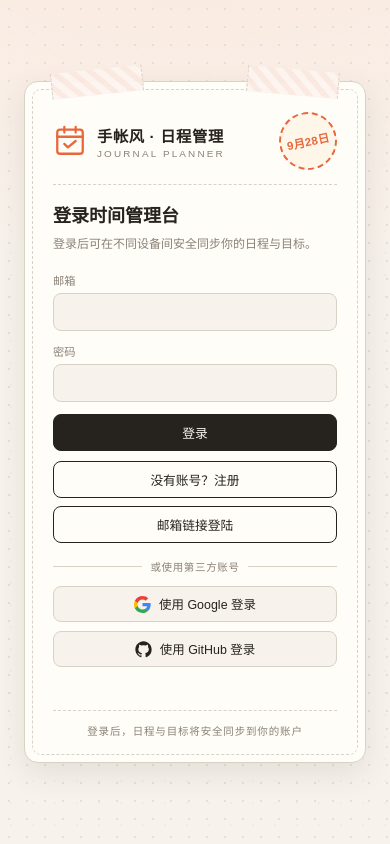
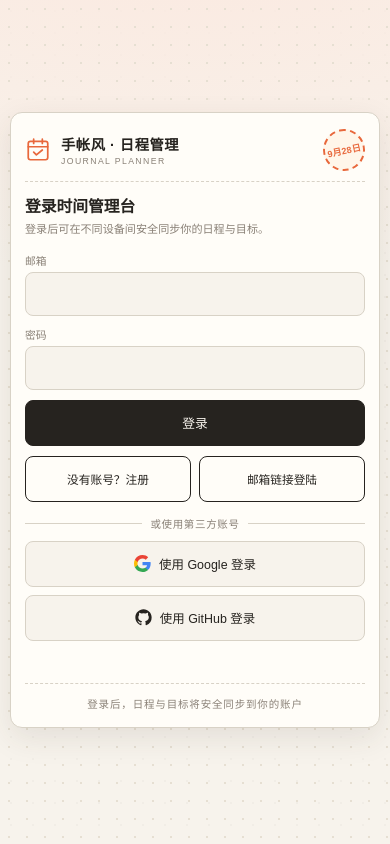
Before and after one commit to GitHubLizh/Time-Management-Planner, a website built with Vite: page index.html in a window 390 px wide. Built offline with nearby package versions, Linux system fonts and the light colour scheme; no server answers.

Commit message:
feat: 登录页小屏不再套用桌面构图——通栏卡片、去掉胶带与内层虚线框、次要按钮并排
手机首屏要的是能马上登录进去，不是把 400px 卡片等比缩小：≤640px 下隐藏 .tape 与
.auth-card::before 的第二层虚线框，品牌区/字号收紧，"注册""邮箱链接登陆"由两个整宽
按钮并排成一行（行内 width/margin 收进 .auth-alt 容器才能重排），输入框与按钮提到
46px+ 作拇指区。

同源 iframe 实测：卡片高 615px，390×844 无需滚动、320×640 仅溢出 3px；输入框 16px 字号
（不触发 iOS 聚焦放大）、高 47px。

顺带把 .auth-screen 改成 margin:auto 安全居中 + 100dvh。需说明：实测显示原来的
align-items:center 在此处并不会裁掉顶部——容器是 min-height，内容超高时它会跟着长，
两组写法量出来数值相同；改动的实际收益是 dvh 不受手机地址栏收放影响，但这条在桌面
仿真里无法测量，只算稳妥写法而非已验证的修复。

```diff
--- a/index.html
+++ b/index.html
@@ -481,10 +481,12 @@ canvas.chart{width:100%;height:170px}
 .deco-line{height:1px;background:repeating-linear-gradient(90deg,var(--line) 0 8px,transparent 8px 14px);margin:14px 0}
 
   /* ============ 认证 ============ */
-  .auth-screen{min-height:100vh;display:flex;align-items:center;justify-content:center;padding:24px;
+  .auth-screen{min-height:100vh;min-height:100dvh;display:flex;align-items:flex-start;justify-content:center;padding:24px;
     background-image:radial-gradient(var(--grid-line) 1.1px,transparent 1.1px),radial-gradient(1100px 480px at 50% -8%,var(--accent-soft),transparent 72%);
     background-size:18px 18px,100% 100%;}
-  .auth-card{position:relative;width:100%;max-width:400px;background:var(--card);border:1.5px solid var(--line);border-radius:14px;padding:30px 28px 22px;box-shadow:0 10px 30px rgba(60,50,40,.10)}
+  /* margin:auto 是安全居中：有余量时垂直居中，内容高于视口时退到顶部并可滚到全，
+     而 align-items:center 会让超高的卡片上下等量溢出，顶部永远滚不回去 */
+  .auth-card{position:relative;width:100%;max-width:400px;margin:auto;background:var(--card);border:1.5px solid var(--line);border-radius:14px;padding:30px 28px 22px;box-shadow:0 10px 30px rgba(60,50,40,.10)}
   .auth-card::before{content:"";position:absolute;inset:7px;border:1px dashed var(--line);border-radius:9px;pointer-events:none}
   .tape{position:absolute;width:92px;height:26px;top:-13px;background-color:var(--accent-soft);opacity:.92;
     border-left:1px dashed var(--line);border-right:1px dashed var(--line);
@@ -501,6 +503,13 @@ canvas.chart{width:100%;height:170px}
   .auth-card h2{font-size:1.2rem;margin-bottom:8px}
   .auth-card p{font-size:.8rem;color:var(--muted);line-height:1.6;margin-bottom:18px}
   .auth-form{display:grid;gap:12px}
+  /* 注册 / 邮箱链接登陆：原本各自带行内 width+margin，收进容器才能在小屏并排 */
+  .auth-alt{display:grid}
+  .auth-alt .btn{width:100%;margin-top:10px}
+  .auth-alt .btn+.btn{margin-top:8px}
+  .auth-alt{display:grid}
+  .auth-alt .btn{width:100%;margin-top:10px}
+  .auth-alt .btn+.btn{margin-top:8px}
   .auth-form label{font-size:.75rem;color:var(--muted);display:grid;gap:5px}
   .auth-form input{width:100%;border:1.5px solid var(--line);border-radius:8px;padding:9px 10px;font-size:.88rem;background:var(--paper);color:var(--ink);font-family:inherit}
   .auth-message{min-height:1.4em;margin:12px 0 0!important;color:var(--accent)!important}
@@ -611,6 +620,30 @@ canvas.chart{width:100%;height:170px}
   .month-grid .mh{font-size:.66rem;padding:3px 0}
 }
 
+/* 认证页小屏：手机首屏要的是"能马上登录进去"，不是把桌面构图等比缩小 */
+@media(max-width:640px){
+  .auth-screen{padding:calc(12px + env(safe-area-inset-top)) 10px calc(16px + env(safe-area-inset-bottom))}
+  .auth-card{max-width:none;border-radius:12px;padding:16px 14px 14px}
+  .auth-card::before{display:none} /* 卡片内再套一层虚线框，在 340px 宽的列里只剩拥挤 */
+  .tape{display:none}              /* 胶带属页眉装饰，让位给操作区 */
+  .auth-brand{padding-bottom:10px;margin-bottom:12px}
+  .auth-brand svg{width:26px;height:26px}
+  .auth-brand .t{font-size:.95rem}
+  .auth-brand .s{font-size:.58rem;letter-spacing:.16em}
+  .auth-stamp{width:42px;height:42px;font-size:.6rem}
+  .auth-card h2{font-size:1.05rem;margin-bottom:4px}
+  #authDescription{font-size:.74rem;line-height:1.5;margin-bottom:14px}
+  .auth-form{gap:10px}
+  .auth-form label{font-size:.72rem;gap:4px}
+  .auth-form input{padding:12px}
+  .auth-form .btn,.auth-alt .btn,.auth-oauth button{min-height:46px} /* 拇指可点区 */
+  .auth-alt{grid-template-columns:1fr 1fr;gap:8px} /* 两个整宽按钮并排，省一段竖向空间 */
+  .auth-alt .btn,.auth-alt .btn+.btn{width:auto;margin-top:10px;padding:0 6px;font-size:.78rem}
+  .auth-divider{margin:14px 0 10px}
+  .auth-oauth{gap:8px}
+  .auth-foot{font-size:.64rem}
+}
+
 </style>
 </head>
 <body class="theme-e auth-locked">
@@ -633,8 +666,10 @@ canvas.chart{width:100%;height:170px}
         <label id="authPasswordRow">密码<input id="authPassword" type="password" autocomplete="current-password" minlength="8" required></label>
         <button class="btn" id="authSubmit" type="submit">登录</button>
       </form>
-      <button class="btn ghost" id="authMode" type="button" style="width:100%;margin-top:10px">没有账号？注册</button>
-      <button class="btn ghost" id="authOtp" type="button" style="width:100%;margin-top:8px">邮箱链接登陆</button>
+      <div class="auth-alt">
+        <button class="btn ghost" id="authMode" type="button">没有账号？注册</button>
+        <button class="btn ghost" id="authOtp" type="button">邮箱链接登陆</button>
+      </div>
       <div class="auth-divider">或使用第三方账号</div>
       <div class="auth-oauth">
         <button id="authOAuthGoogle" type="button">
```
Also changed, not shown: README.md.
